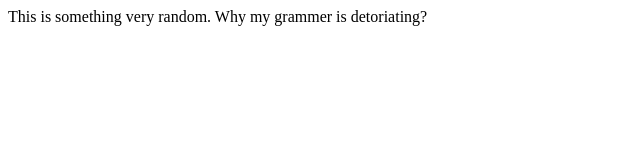
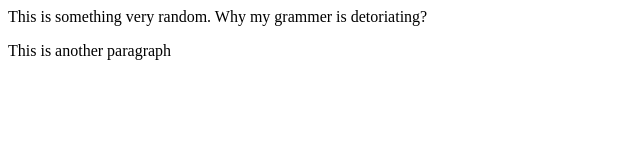
Before and after one commit to asaxena22-torrential/Exercise1, a website: page index.html in a window 1280 px wide. Shown: the whole page, without its empty margins (0-640 px from the left). Drawn offline with Linux system fonts and the light colour scheme.

Commit message:
fourth commit

```diff
--- a/index.html
+++ b/index.html
@@ -3,7 +3,7 @@
 
 	<body>
 		<p>This is something very random. Why my grammer is detoriating?</p>
-
+		<p>This is another paragraph</p>
 	</body>
 
 
```
Also changed, not shown: package.json (added, +25 -0 lines), 2 other files.
